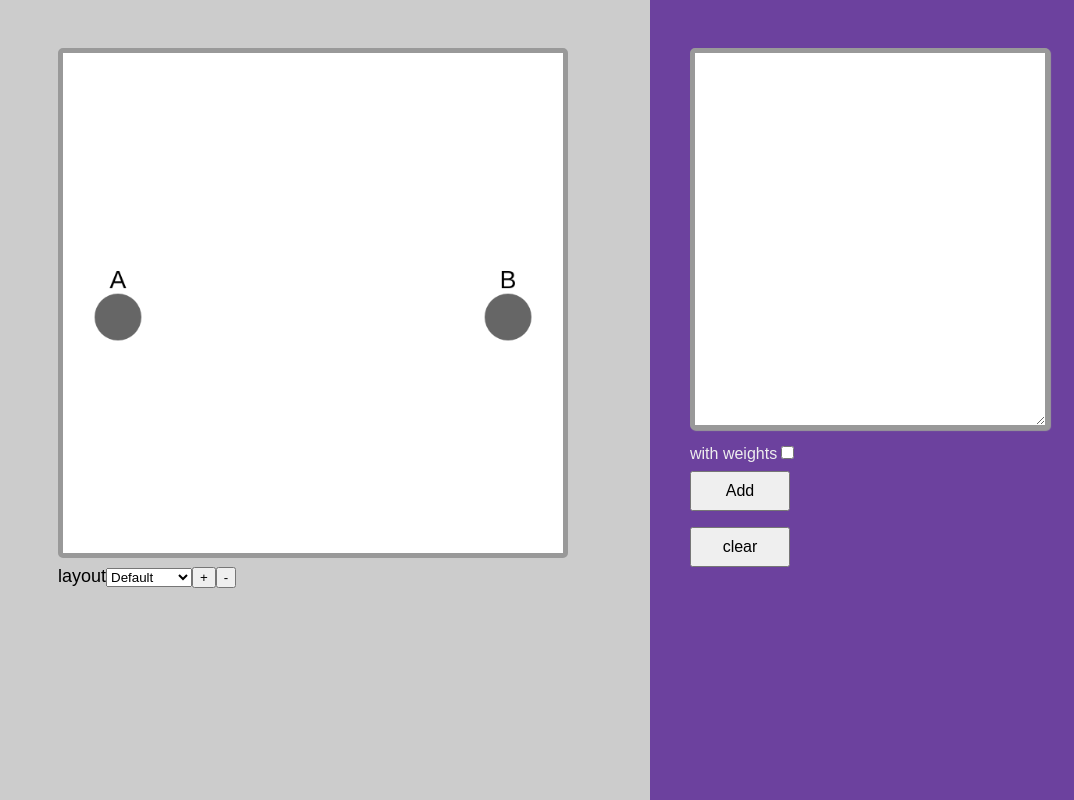
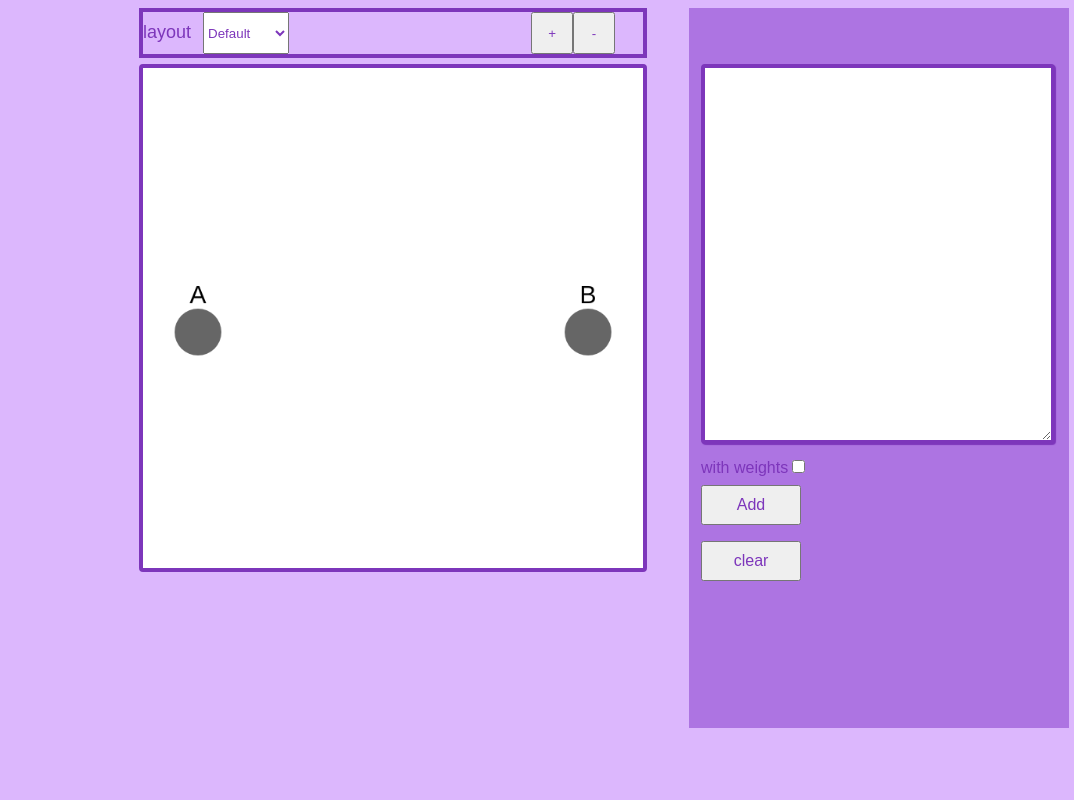
Before and after one commit to Fibii/Graph-Visualizer, a React (Create React App) app: page / in a window 1280 px wide. Shown: the whole page, without its empty margins (206-1280 px from the left). Built offline with nearby package versions, Linux system fonts and the light colour scheme.

Commit message:
better styling

```diff
--- a/src/components/graph.js
+++ b/src/components/graph.js
@@ -41,18 +41,14 @@ const Graph = () => {
   const handleWithWeights = () => setWithWeights(!withWeights)
 
   return (
-    <div className="mainContainer">
-      <GraphScene elements={elements} className="item" />
     <div className="container">
-
+      <GraphScene elements={elements} id="graphScene" />
       <NodeForm
         handleAddNewNode={handleAddNewNode}
         handleClearButton={handleClearButton}
         handleWithWeights={handleWithWeights}
-          className="item"
+        id="nodeForm"
       />
-
-      </div>
     </div>
   )
 }
--- a/src/components/graphOptions.js
+++ b/src/components/graphOptions.js
@@ -1,7 +1,7 @@
 import React from 'react'
 
 const GraphOptions = ({ handleOnSelect, handleZoomPlus, handleZoomMinus }) => (
-  <div>
+  <div id="graphOptionsContainer">
     layout
     <select onChange={handleOnSelect}>
       <option value="default">Default</option>
--- a/src/components/graphScene.js
+++ b/src/components/graphScene.js
@@ -77,13 +77,14 @@ const GraphScene = ({ elements }) => {
   }
 
   return (
-    <div>
-      <div ref={containerRef} id="cy" />
+    <div id="graphScene">
       <GraphOptions
         handleOnSelect={handleLayoutOnSelect}
         handleZoomMinus={handleZoomMinus}
         handleZoomPlus={handleZoomPlus}
       />
+
+      <div ref={containerRef} id="cy" />
     </div>
   )
 }
--- a/src/components/nodeForm.js
+++ b/src/components/nodeForm.js
@@ -2,7 +2,7 @@ import React from 'react'
 
 
 const NodeForm = ({ handleAddNewNode, handleClearButton, handleWithWeights }) => (
-  <div className="itemContainer">
+  <div id="nodeFormContainer">
     <form onSubmit={handleAddNewNode}>
       <textarea name="nodes" className="item" id="textArea" rows="16" />
 
--- a/src/index.css
+++ b/src/index.css
@@ -3,57 +3,44 @@ html {
 }
 body {
     font-size: 18px;
-    padding-left: 20%;
-    background-color:#ccc;
+    background-color:rgb(220, 183, 253);
+    color: rgb(125, 54, 187);
 }
 
-.mainContainer {
-    display: flex;
-    flex-direction: row;
-    justify-content: left;
-    width: 100%;
-    height:100%;
-
-}
-.container {
-    display: flex;
-    flex-direction: row;
-    justify-content: left;
+#graphOptionsContainer {
+    width: 500px;
+    /* background-color: yellow; kept as reference */
+    border: 4px solid rgb(125, 54, 187);
 }
 
-.container  > select {
-    height: 80px;
+#graphOptionsContainer > select {
+    margin: 0px 242px 0px 12px;
+    height: 42px;
+    top:0;
+    color: rgb(125, 54, 187);
 }
 
-.itemContainer {
-    background-color:rgb(108, 65, 158);
-    right: 0;
-    width: 30%;
-    height: 100%;
-    position: fixed;
-    top: 0;
-    padding: 40px 0 0 40px;
+#graphOptionsContainer > select > option {
+    margin-right: 14px;
 }
 
-.item {
-    margin: 8px 8px 8px 0;
-    width: 100px;
-    height: 40px;
-    font-size: 16px;
+#graphOptionsContainer > button {
+    height: 42px;
+    width: 42px;
+    margin-top: 0px;
+    margin-bottom: 0px;
+    color: rgb(125, 54, 187);
 }
 
-#textArea {
-    width: 90%;
-    height: 100%;
-    font-size: 20px;
-    border: 5px solid #999;
-    border-radius: 5px;
-    box-shadow: 1px 1px 1px #999;
+#graphScene {
+    margin-right: 42px;
+    /* background-color: red;  kept as reference */
 }
 
-#inputItem {
-    font-size: 16px;
-    color:rgb(238, 238, 238);
+#nodeFormContainer{
+    right: 0;
+    width:30%;
+    background-color:rgb(173, 116, 226);
 }
 
 
@@ -62,12 +49,45 @@ body {
     height: 500px;
     top: 0px;
     left: 0px;
-    border: 5px solid #999;
-    border-radius: 5px;
+    border: 4px solid rgb(125, 54, 187);
+    border-radius: 4px;
     background-color:#fff;
-    margin: 40px 0 8px 0;
+    margin-top: 6px;
 }
 
-input {
-    padding-left: 500px;
+
+.container {
+    display: flex;
+    flex-direction: row;
+    flex-wrap: wrap;
+    justify-content: right;
+    height: 90%;
+    width: 99%;
+    position: absolute;
 }
+
+#textArea {
+    width: 90%;
+    height: 100%;
+    font-size: 20px;
+    border: 4px solid rgb(125, 54, 187);
+    border-radius: 4px;
+    box-shadow: 1px 1px 1px rgb(125, 54, 187);
+    margin-left: 12px;
+    margin-top: 56px;
+}
+
+#inputItem {
+    font-size: 16px;
+    color: rgb(125, 54, 187);
+    margin-left: 12px;
+}
+
+.item {
+    margin: 8px 8px 8px 0;
+    width: 100px;
+    height: 40px;
+    font-size: 16px;
+    margin-left: 12px;
+    color: rgb(125, 54, 187);
+}
```
Lines whose indentation alone changed are shown as unchanged.
